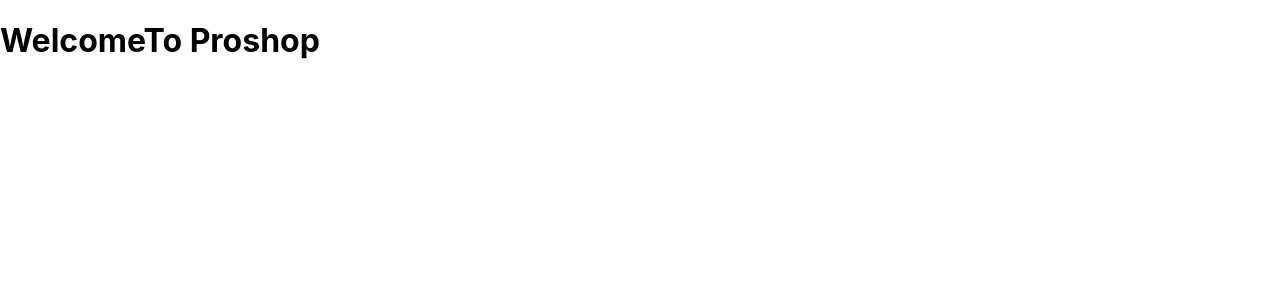
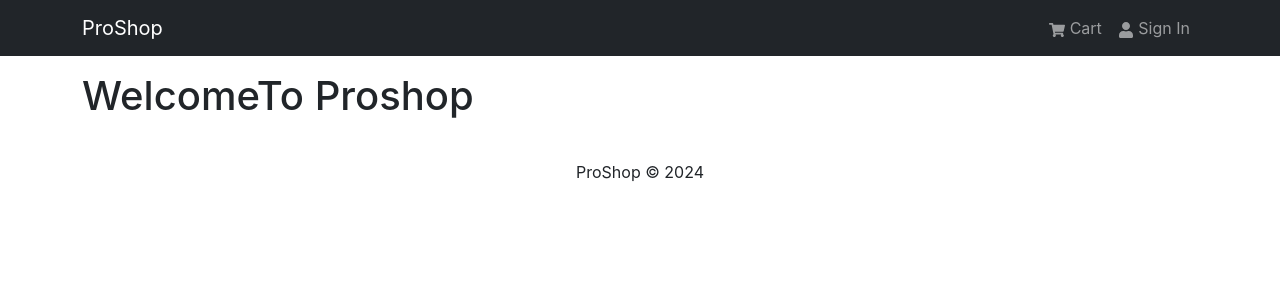
Before and after one commit to OlawaleP/proshop, a React (Create React App) app in the folder frontend/: page / in a window 1280 px wide. Shown: the top 300 px of the page. Built offline with nearby package versions, Linux system fonts and the light colour scheme.

Commit message:
header and footer component setup

```diff
--- a/frontend/package.json
+++ b/frontend/package.json
@@ -6,8 +6,11 @@
     "@testing-library/jest-dom": "^5.17.0",
     "@testing-library/react": "^13.4.0",
     "@testing-library/user-event": "^13.5.0",
+    "bootstrap": "^5.3.3",
     "react": "^18.3.1",
+    "react-bootstrap": "^2.10.6",
     "react-dom": "^18.3.1",
+    "react-icons": "^5.3.0",
     "react-scripts": "5.0.1",
     "web-vitals": "^2.1.4"
   },
--- a/frontend/src/App.js
+++ b/frontend/src/App.js
@@ -1,8 +1,18 @@
-import React from 'react'
+import { Container } from "react-bootstrap";
+import Header from "./components/Header";
+import Footer from "./components/Footer";
 
 const App = () => {
   return (
-    <h1>WelcomeTo Proshop</h1>
+    <>
+    <Header />
+    <main className="py-3">
+      <Container>
+      <h1>WelcomeTo Proshop</h1>
+      </Container>
+    </main>
+    <Footer />
+    </>
   )
 }
 
--- /dev/null
+++ b/frontend/src/components/Footer.jsx
@@ -0,0 +1,19 @@
+import { Container, Row, Col } from "react-bootstrap"
+
+const Footer = () => {
+    const currentYear = new Date().getFullYear();
+
+  return (
+    <footer>
+        <Container>
+            <Row>
+                <Col className="text-center py-3">
+                    <p>ProShop &copy; {currentYear}</p>
+                </Col>
+            </Row>
+                    </Container>
+    </footer>
+  )
+}
+
+export default Footer
--- /dev/null
+++ b/frontend/src/components/Header.jsx
@@ -0,0 +1,27 @@
+import { Navbar, Nav, Container } from 'react-bootstrap';
+import { FaShoppingCart, FaUser } from 'react-icons/fa';
+
+const Header = () => {
+  return (
+    <header>
+        <Navbar bg="dark" variant="dark" expand="md" collapseOnSelect>
+            <Container>
+                <Navbar.Brand href="/">ProShop</Navbar.Brand>
+                <Navbar.Toggle aria-controls="basic-navbar-nav" />
+                <Navbar.Collapse id="basic-navbar-nav">
+                    <Nav className="ms-auto">
+                        <Nav.Link href="/cart">
+                            <FaShoppingCart /> Cart
+                        </Nav.Link>
+                        <Nav.Link href="/login">
+                            <FaUser /> Sign In
+                        </Nav.Link>
+                    </Nav>
+                </Navbar.Collapse>
+            </Container>
+        </Navbar>
+    </header>
+  )
+}
+
+export default Header
--- a/frontend/src/index.js
+++ b/frontend/src/index.js
@@ -1,5 +1,6 @@
 import React from 'react';
 import ReactDOM from 'react-dom/client';
+import 'bootstrap/dist/css/bootstrap.min.css';
 import './index.css';
 import App from './App';
 import reportWebVitals from './reportWebVitals';
@@ -11,7 +12,4 @@
   </React.StrictMode>
 );
 
-// If you want to start measuring performance in your app, pass a function
-// to log results (for example: reportWebVitals(console.log))
-// or send to an analytics endpoint. Learn more: https://bit.ly/CRA-vitals
 reportWebVitals();
```
Also changed, not shown: 1 other file (tests, documents, lock files or other folders).
